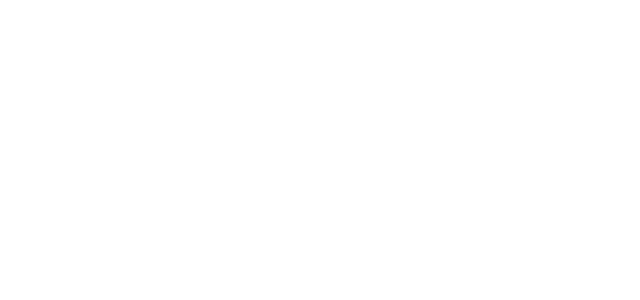
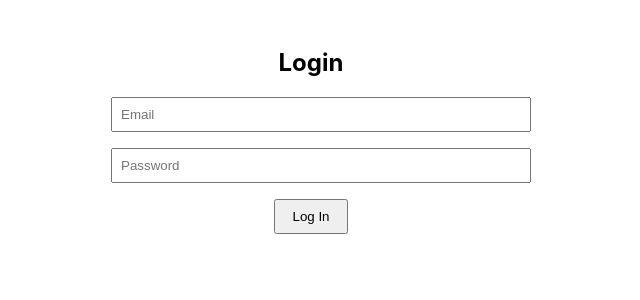
Before and after one commit to ryan5anderson/AITrivia, a React (Create React App) app in the folder frontend/: page /login in a window 1280 px wide. Before the commit this address had no page. Shown: the top 300 px of the page, without its empty margins (329-969 px from the left). Built offline with nearby package versions, Linux system fonts and the light colour scheme.

Commit message:
Add Login page and login button from Home

```diff
--- a/frontend/src/App.jsx
+++ b/frontend/src/App.jsx
@@ -1,11 +1,13 @@
 import { BrowserRouter as Router, Routes, Route } from 'react-router-dom';
 import Home from './pages/Home';
+import Login from './pages/Login'
 
 function App() {
   return (
     <Router>
       <Routes>
         <Route path="/" element={<Home />} />
+        <Route path="/login" element={<Login />} />
       </Routes>
     </Router>
   );
--- a/frontend/src/pages/Home.jsx
+++ b/frontend/src/pages/Home.jsx
@@ -1,13 +1,34 @@
 import React from 'react';
+import { useNavigate } from 'react-router-dom';
+
 
 function Home() {
+    const navigate = useNavigate();
+
   return (
     <div style={{ textAlign: 'center', padding: '3rem' }}>
       <h1>🎉 Welcome to AI Trivia!</h1>
       <p>Test your knowledge in different topics, powered by OpenAI.</p>
+
+      <div style={{ marginTop: '2rem' }}>
+        <button
+          onClick={() => navigate('/login')}
+          style={{
+            marginRight: '1rem',
+            padding: '0.5rem 1rem',
+            fontSize: '1rem',
+            borderRadius: '8px',
+            border: 'none',
+            backgroundColor: '#28a745',
+            color: '#fff',
+            cursor: 'pointer',
+          }}
+        >
+          Log In
+        </button>
+
         <button
           style={{
-          marginTop: '1rem',
             padding: '0.5rem 1rem',
             fontSize: '1rem',
             borderRadius: '8px',
@@ -20,6 +41,7 @@ function Home() {
           Start Game
         </button>
       </div>
+    </div>
   );
 }
 
--- /dev/null
+++ b/frontend/src/pages/Login.jsx
@@ -0,0 +1,45 @@
+import React, { useState } from 'react';
+
+function Login() {
+  const [email, setEmail] = useState('');
+  const [password, setPassword] = useState('');
+
+  const handleLogin = (e) => {
+    e.preventDefault();
+    console.log('Login clicked:', { email, password });
+    // TODO: connect to backend API
+  };
+
+  return (
+    <div style={{ maxWidth: '400px', margin: '3rem auto', textAlign: 'center' }}>
+      <h2>Login</h2>
+      <form onSubmit={handleLogin}>
+        <div style={{ marginBottom: '1rem' }}>
+          <input
+            type="email"
+            placeholder="Email"
+            value={email}
+            required
+            onChange={(e) => setEmail(e.target.value)}
+            style={{ width: '100%', padding: '0.5rem' }}
+          />
+        </div>
+        <div style={{ marginBottom: '1rem' }}>
+          <input
+            type="password"
+            placeholder="Password"
+            value={password}
+            required
+            onChange={(e) => setPassword(e.target.value)}
+            style={{ width: '100%', padding: '0.5rem' }}
+          />
+        </div>
+        <button type="submit" style={{ padding: '0.5rem 1rem' }}>
+          Log In
+        </button>
+      </form>
+    </div>
+  );
+}
+
+export default Login;
```
Lines whose indentation alone changed are shown as unchanged.
